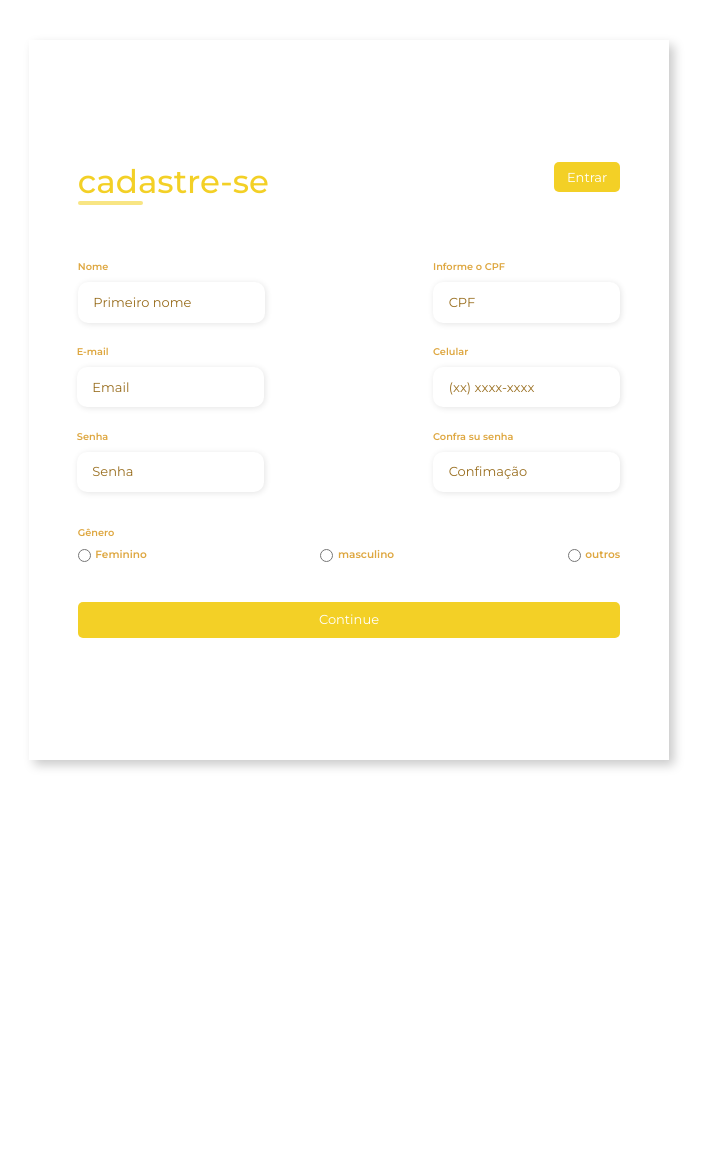
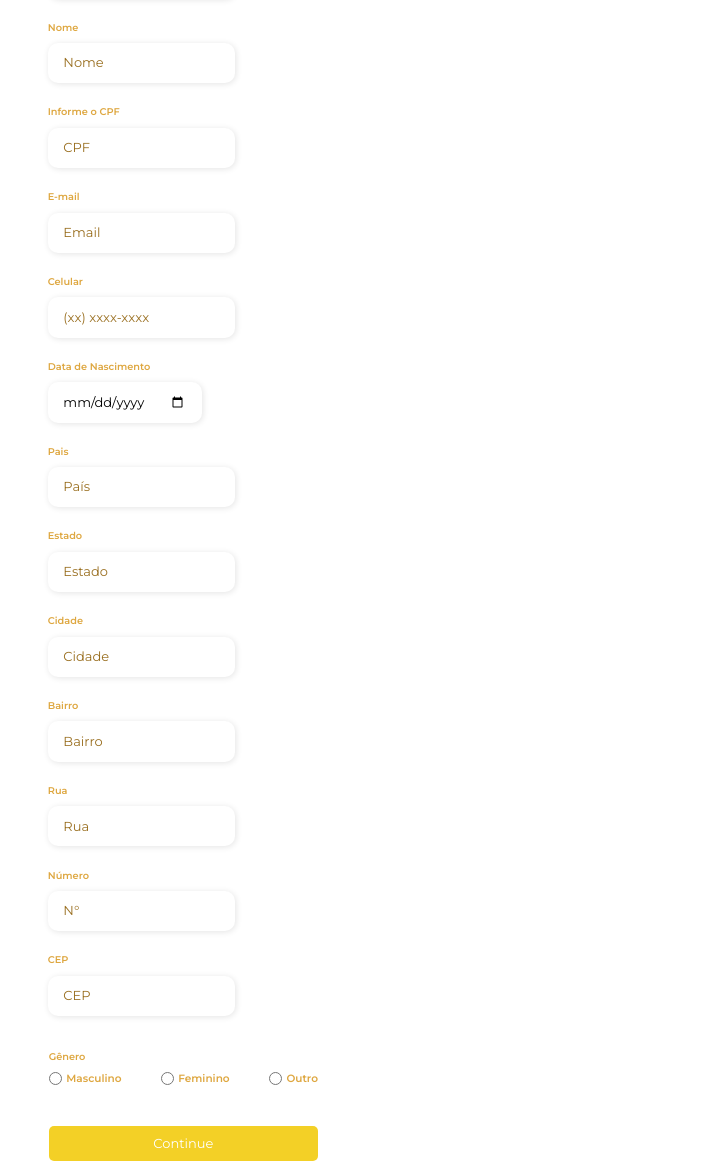
Before and after one commit to RenanLopesIF/proj-integrador, a CodeIgniter 4 app: the page made by app/Views/formulario_cadastro.php in a window 1280 px wide. Shown: the whole page, without its empty margins (291-1000 px from the left). Before the commit the page ends 769 px from the top, so only its background shows below. Run offline with PHP 8.4 and a stand-in for CodeIgniter, Linux system fonts and the light colour scheme; the template is opened without the code that fills it, so the values that code supplies are empty; some libraries are stand-ins or nearby versions; some web fonts are replaced.

Commit message:
feat: campos de endereco adicionado no cadastro de usuario

```diff
--- a/app/Views/formulario_cadastro.php
+++ b/app/Views/formulario_cadastro.php
@@ -16,11 +16,10 @@
         <div class="form-image">
             <img src="assets/img/moça_dog.svg" alt="">
         </div>
-        <div class="form">
-            <form action="#">
+        <form id="form" action="<?= base_url("/cadastrar/inserir") ?>" method="POST">
             <div class="form-header">
                 <div class="title">
-                        <h1>cadastre-se</h1>
+                    <h1>Cadastre-se</h1>
                 </div>
                 <div class="login-button">
                     <button type="button" class="btn btn-warning bttwo">Entrar</button>
@@ -28,19 +27,30 @@
                 </div>
             </div>
             <div class="input-group">
+
                 <div class="input-box">
-                        <label for="firstname">Nome</label>
-                        <input id="firstname" type="text" name="firstname" placeholder="Primeiro nome" required>
+                    <label for="username">Login</label>
+                    <input id="username" type="text" name="username" placeholder="Login" required>
                 </div>
 
-                    <!-- <div class="input-box">
-                        <label for="date">data de nascimento</label>
-                        <input id="date" type="date" name="confirmPassword" placeholder="Confimação" required>
-                    </div>  -->
+                <div class="input-box">
+                    <label for="password">Senha</label>
+                    <input id="password" type="password" name="password" placeholder="Senha" required>
+                </div>
 
                 <div class="input-box">
-                        <label for="CPF">Informe o CPF</label>
-                        <input id="lastname" type="text" name="lastname" placeholder="CPF" required>
+                    <label for="confirmPassword">Confirmação de senha</label>
+                    <input id="confirmPassword" type="password" name="confirmPassword" placeholder="Confimação" required>
+                </div>
+
+                <div class="input-box">
+                    <label for="nome">Nome</label>
+                    <input id="nome" type="text" name="nome" placeholder="Nome" required>
+                </div>
+
+                <div class="input-box">
+                    <label for="cpf">Informe o CPF</label>
+                    <input id="cpf" type="text" name="cpf" placeholder="CPF" required>
                 </div>
 
                 <div class="input-box">
@@ -49,25 +59,47 @@
                 </div>
 
                 <div class="input-box">
-                        <label for="number">Celular</label>
-                        <input id="number" type="number" name="number" placeholder="(xx) xxxx-xxxx" required>
+                    <label for="telefone">Celular</label>
+                    <input id="telefone" type="text" name="telefone" placeholder="(xx) xxxx-xxxx" required>
                 </div>
 
                 <div class="input-box">
-                        <label for="password">Senha</label>
-                        <input id="password" type="password" name="password" placeholder="Senha" required>
+                    <label for="nascimento">Data de Nascimento</label>
+                    <input id="nascimento" type="date" name="nascimento" placeholder="" required>
                 </div>
 
                 <div class="input-box">
-                        <label for="confirmPassword">Confra su senha</label>
-                        <input id="confirmPassword" type="confirmPassword" name="confirmPassword" placeholder="Confimação" required>
+                    <label for="pais">Pais</label>
+                    <input id="pais" type="text" name="pais" placeholder="País" required>
                 </div>
 
+                <div class="input-box">
+                    <label for="Estado">Estado</label>
+                    <input id="estado" type="text" name="estado" placeholder="Estado" required>
+                </div>
 
-                    <!-- <div class="input-box">
-                        <label for="confirmPassword">Confra su senha</label>
-                        <input id="confirmPassword" type="confirmPassword" name="confirmPassword" placeholder="Confimação" required>
-                    </div> -->
+                <div class="input-box">
+                    <label for="cidade">Cidade</label>
+                    <input id="cidade" type="text" name="cidade" placeholder="Cidade" required>
+                </div>
+
+                <div class="input-box">
+                    <label for="bairro">Bairro</label>
+                    <input id="bairro" type="text" name="bairro" placeholder="Bairro" required>
+                </div>
+
+                <div class="input-box">
+                    <label for="rua">Rua</label>
+                    <input id="rua" type="text" name="rua" placeholder="Rua" required>
+                </div>
+                <div class="input-box">
+                    <label for="numero">Número</label>
+                    <input id="numero" type="text" name="numero" placeholder="N°" required>
+                </div>
+                <div class="input-box">
+                    <label for="cep">CEP</label>
+                    <input id="cep" type="text" name="cep" placeholder="CEP" required>
+                </div>
 
             </div>
             <div class="gender-inputs">
@@ -76,17 +108,18 @@
                 </div>
                 <div class="gender-group">
                     <div class="gender-input">
-                            <input type="radio" id="female" name="gender">
+                        <input type="radio" id="male" value="M" name="gender">
+                        <label for="male">Masculino</label>
+                    </div>
+
+                    <div class="gender-input">
+                        <input type="radio" id="female" value="F" name="gender">
                         <label for="female">Feminino</label>
                     </div>
 
                     <div class="gender-input">
-                            <input type="radio" id="male" name="gender">
-                            <label for="male">masculino</label>
-                        </div>
-                        <div class="gender-input">
-                            <input type="radio" id="others" name="gender">
-                            <label for="others">outros</label>
+                        <input type="radio" id="others" value="UNK" name="gender">
+                        <label for="others">Outro</label>
                     </div>
                     <!-- <div class="gender-input">
                             <input type="radio" id="none" name="gender">
@@ -95,12 +128,11 @@
                 </div>
             </div>
             <div class="continue-button">
-                    <button type="button" class="btn btn-warning bttwo">Continue</button>
+                <button type="submit" class="btn btn-warning bttwo">Continue</button>
                 <!-- <button><a href="#">Continuar</a></button> -->
             </div>
         </form>
     </div>
-    </div>
 </body>
 
 </html>
--- a/public/formulario_cadastro/css/formulario_cadastro.css
+++ b/public/formulario_cadastro/css/formulario_cadastro.css
@@ -14,10 +14,11 @@ body{
     font-family: 'Montserrat', sans-serif;
 }
 .container{
-    width: 80%;
-    height: 90vh;/*mudar no final++*/
-    display: flex;
-    box-shadow: 5px 5px 10px rgba(0,0,0, .212);
+    /* width: 90%; */
+    /* height: 90vh;mudar no final++ */
+    display: grid;
+    grid-template-columns: .45fr .55fr;
+    /* box-shadow: 5px 5px 10px rgba(0,0,0, .212); */
 }
 .form-image{
     display: flex;
@@ -40,6 +41,11 @@ body{
     background-color: #fff;
     padding: 3rem;
 }
+
+#form{
+    padding: 40px 0 10px 10px;
+}
+
 .form-header{
     display: flex;
     margin-bottom: 3rem;
@@ -161,19 +167,17 @@ color: var(--color-beje-400);
 @media screen and (max-width:1064px){
     .container{
         width: 90%;
-        height: auto;
+        min-height: 100%;
+        flex: 1;
     }
     .input-group{
-        /* flex-direction: column; */
-       overflow-y: auto;
-        max-height: 10rem;
         padding-right: 5rem;
     }
     .gender-input{
         margin-top: 2rem;
     }
     .gender-group{
-        flex-direction: row;
+        flex-direction: column;
     }
     .gender-input{
         margin-top: 0.5rem;
```
Lines whose indentation alone changed are shown as unchanged.
